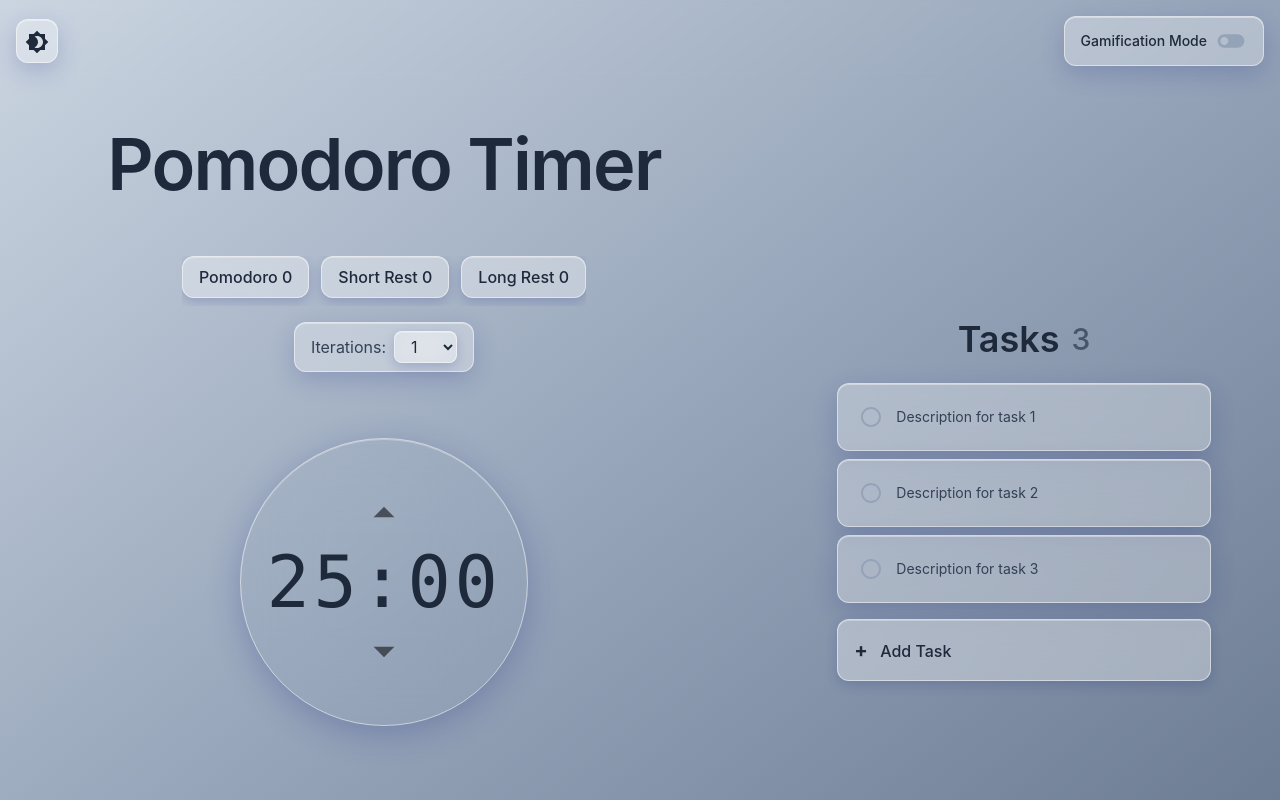
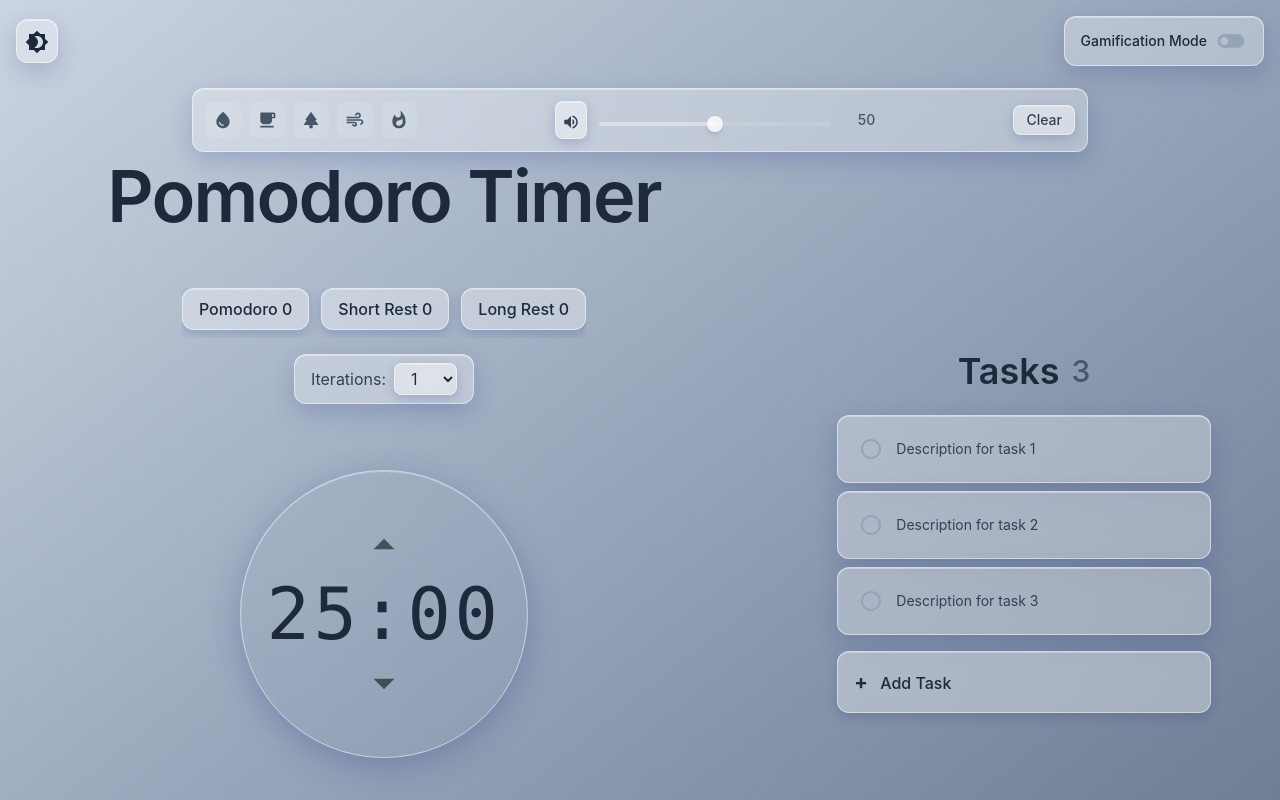
Before and after one commit to ozhayun/PomodoroTimer, a React (Create React App) app: page / in a window 1280 px wide. Shown: the top 800 px of the page. Built offline with nearby package versions, Linux system fonts and the light colour scheme.

Commit message:
working on audio

```diff
--- a/src/App.js
+++ b/src/App.js
@@ -2,6 +2,7 @@ import { useState } from 'react';
 import Pomodoro from './Components/Pomodoro';
 import Tasks from './Components/Tasks';
 import Header from './Components/Header';
+import AmbientSounds from './Components/AmbientSounds';
 
 
 function App() {
@@ -19,10 +20,11 @@ function App() {
   };
 
   return (
-    <div className="flex relative flex-col w-full min-h-screen overflow-x-hidden">
+    <div className="flex overflow-x-hidden relative flex-col w-full min-h-screen">
       <Header isGamificationOn={isGamificationOn} onGamificationToggle={handleGamificationToggle} />
-      <div className="flex flex-col flex-grow pt-16 sm:pt-20 lg:flex-row">
-        <div className="flex flex-col justify-center items-center px-4 pt-4 pb-4 sm:px-6 lg:px-8 lg:w-3/5 lg:py-12">
+      <AmbientSounds />
+      <div className="flex flex-col flex-grow pt-24 sm:pt-28 lg:flex-row">
+        <div className="flex flex-col justify-center items-center px-4 pt-14 pb-4 sm:px-6 lg:px-8 lg:w-3/5 lg:py-12">
           <h1 className="mb-4 text-3xl font-semibold tracking-tight text-center sm:mb-6 sm:text-4xl md:text-5xl lg:text-6xl xl:text-7xl text-slate-800 dark:text-slate-100">
             Pomodoro Timer
           </h1>
--- /dev/null
+++ b/src/Components/AmbientSounds.jsx
@@ -0,0 +1,140 @@
+import React from 'react';
+import WaterDropIcon from '@mui/icons-material/WaterDrop';
+import LocalCafeIcon from '@mui/icons-material/LocalCafe';
+import ParkIcon from '@mui/icons-material/Park';
+import AirIcon from '@mui/icons-material/Air';
+import WhatshotIcon from '@mui/icons-material/Whatshot';
+import VolumeUpIcon from '@mui/icons-material/VolumeUp';
+import VolumeOffIcon from '@mui/icons-material/VolumeOff';
+import { useAmbientSounds } from '../hooks/useAmbientSounds';
+
+const ICON_MAP = {
+  CloudRain: WaterDropIcon,
+  Coffee: LocalCafeIcon,
+  Trees: ParkIcon,
+  Wind: AirIcon,
+  Flame: WhatshotIcon
+};
+
+export const AmbientSounds = () => {
+  const {
+    activeSounds,
+    masterVolume,
+    isMuted,
+    toggleSound,
+    setMasterVolume,
+    toggleMute,
+    stopAll,
+    SOUND_CONFIG
+  } = useAmbientSounds();
+
+  const handleVolumeChange = (e) => {
+    const newVolume = parseFloat(e.target.value);
+    setMasterVolume(newVolume);
+    if (isMuted && newVolume > 0) {
+      // Automatically unmute when volume is increased
+      toggleMute();
+    }
+  };
+
+  return (
+    <div className="fixed right-0 left-0 top-16 z-40 px-4 py-5 pointer-events-none lg:py-2 sm:top-20 sm:px-6">
+      <div className="glass-card rounded-xl p-2 sm:p-3 backdrop-blur-[15px] border border-white/50 dark:border-white/20 pointer-events-auto max-w-4xl mx-auto">
+        <div className="flex gap-2 justify-between items-center sm:gap-3">
+          {/* Sound Icons Row */}
+          <div className="flex items-center gap-1.5 sm:gap-2 flex-shrink-0">
+            {Object.entries(SOUND_CONFIG).map(([soundKey, config]) => {
+              const IconComponent = ICON_MAP[config.icon];
+              const isActive = activeSounds[soundKey];
+
+              return (
+                <button
+                  key={soundKey}
+                  onClick={() => toggleSound(soundKey)}
+                  className={`
+                    relative flex items-center justify-center p-1.5 sm:p-2 rounded-lg transition-all duration-300 ease-in-out
+                    ${isActive
+                      ? 'glass-button bg-white/40 dark:bg-white/10 shadow-md scale-105'
+                      : 'bg-white/10 dark:bg-white/5 hover:bg-white/20 dark:hover:bg-white/10'
+                    }
+                    hover:scale-110 active:scale-95
+                  `}
+                  aria-label={`Toggle ${soundKey} sound`}
+                >
+                  <IconComponent
+                    sx={{ fontSize: { xs: 18, sm: 20 } }}
+                    className={`
+                      transition-all duration-300
+                      ${isActive
+                        ? 'drop-shadow-sm text-slate-800 dark:text-slate-100'
+                        : 'text-slate-600 dark:text-slate-400'
+                      }
+                    `}
+                  />
+                  {isActive && (
+                    <div className="absolute -top-0.5 -right-0.5 w-1.5 h-1.5 rounded-full bg-slate-600 dark:bg-slate-400 animate-pulse" />
+                  )}
+                </button>
+              );
+            })}
+          </div>
+
+          {/* Volume Control */}
+          <div className="flex flex-grow gap-2 items-center max-w-xs sm:gap-3">
+            <button
+              onClick={toggleMute}
+              className="flex-shrink-0 p-1 sm:p-1.5 rounded-lg transition-all duration-200 glass-button hover:scale-105 active:scale-95"
+              aria-label={isMuted ? 'Unmute' : 'Mute'}
+            >
+              {isMuted ? (
+                <VolumeOffIcon sx={{ fontSize: { xs: 16, sm: 18 } }} className="text-slate-600 dark:text-slate-400" />
+              ) : (
+                <VolumeUpIcon sx={{ fontSize: { xs: 16, sm: 18 } }} className="text-slate-700 dark:text-slate-300" />
+              )}
+            </button>
+
+            <div className="flex-grow">
+              <input
+                type="range"
+                min="0"
+                max="1"
+                step="0.01"
+                value={masterVolume}
+                onChange={handleVolumeChange}
+                className="
+                  w-full h-0.5 sm:h-1 bg-white/20 dark:bg-white/10 rounded-full appearance-none cursor-pointer
+                  [&::-webkit-slider-thumb]:appearance-none [&::-webkit-slider-thumb]:w-3 [&::-webkit-slider-thumb]:h-3
+                  [&::-webkit-slider-thumb]:rounded-full [&::-webkit-slider-thumb]:bg-white/80 [&::-webkit-slider-thumb]:shadow-md
+                  [&::-webkit-slider-thumb]:transition-all [&::-webkit-slider-thumb]:duration-200 [&::-webkit-slider-thumb]:hover:scale-125
+                  [&::-moz-range-thumb]:w-3 [&::-moz-range-thumb]:h-3 [&::-moz-range-thumb]:rounded-full
+                  [&::-moz-range-thumb]:bg-white/80 [&::-moz-range-thumb]:border-0 [&::-moz-range-thumb]:shadow-md
+                  [&::-moz-range-thumb]:cursor-pointer [&::-moz-range-thumb]:transition-all [&::-moz-range-thumb]:duration-200
+                  [&::-moz-range-track]:bg-transparent
+                  sm:[&::-webkit-slider-thumb]:w-4 sm:[&::-webkit-slider-thumb]:h-4
+                  sm:[&::-moz-range-thumb]:w-4 sm:[&::-moz-range-thumb]:h-4
+                "
+                style={{
+                  background: `linear-gradient(to right, rgba(255, 255, 255, 0.4) 0%, rgba(255, 255, 255, 0.4) ${masterVolume * 100}%, rgba(255, 255, 255, 0.1) ${masterVolume * 100}%, rgba(255, 255, 255, 0.1) 100%)`
+                }}
+              />
+            </div>
+
+            <span className="flex-shrink-0 w-6 text-xs font-medium text-right text-slate-600 dark:text-slate-400 sm:text-sm sm:w-8">
+              {Math.round(masterVolume * 100)}
+            </span>
+          </div>
+
+          {/* Clear All Button */}
+          <button
+            onClick={stopAll}
+            className="flex-shrink-0 px-2 py-1 text-xs font-medium rounded-lg transition-all duration-200 glass-button text-slate-700 dark:text-slate-300 hover:scale-105 active:scale-95 sm:px-3 sm:text-sm"
+          >
+            Clear
+          </button>
+        </div>
+      </div>
+    </div>
+  );
+};
+
+export default AmbientSounds;
--- /dev/null
+++ b/src/hooks/useAmbientSounds.js
@@ -0,0 +1,123 @@
+import { useState, useEffect, useRef } from 'react';
+
+const SOUND_CONFIG = {
+  rain: { file: '/sounds/rain.mp3', icon: 'CloudRain' },
+  coffee: { file: '/sounds/cafe.mp3', icon: 'Coffee' },
+  forest: { file: '/sounds/forest.mp3', icon: 'Trees' },
+  whiteNoise: { file: '/sounds/whitenoise.mp3', icon: 'Wind' },
+  fire: { file: '/sounds/fire.mp3', icon: 'Flame' }
+};
+
+export const useAmbientSounds = () => {
+  const [activeSounds, setActiveSounds] = useState({});
+  const [masterVolume, setMasterVolume] = useState(() => {
+    const saved = localStorage.getItem('ambientMasterVolume');
+    return saved !== null ? parseFloat(saved) : 0.5;
+  });
+  const [isMuted, setIsMuted] = useState(false);
+  const audioRefs = useRef({});
+
+  // Initialize audio objects for all sounds
+  useEffect(() => {
+    const audioObjects = {};
+    Object.keys(SOUND_CONFIG).forEach(soundKey => {
+      const audio = new Audio(SOUND_CONFIG[soundKey].file);
+      audio.loop = true;
+      audio.volume = 0;
+      audioObjects[soundKey] = audio;
+      audioRefs.current[soundKey] = audio;
+    });
+
+    // Cleanup on unmount
+    return () => {
+      Object.values(audioObjects).forEach(audio => {
+        audio.pause();
+        audio.src = '';
+      });
+    };
+  }, []);
+
+  // Update master volume for all active sounds
+  useEffect(() => {
+    localStorage.setItem('ambientMasterVolume', masterVolume.toString());
+    Object.keys(activeSounds).forEach(soundKey => {
+      if (audioRefs.current[soundKey]) {
+        audioRefs.current[soundKey].volume = isMuted ? 0 : masterVolume;
+      }
+    });
+  }, [masterVolume, isMuted, activeSounds]);
+
+  // Toggle a specific sound
+  const toggleSound = (soundKey) => {
+    const audio = audioRefs.current[soundKey];
+    if (!audio) return;
+
+    setActiveSounds(prev => {
+      const isActive = prev[soundKey];
+
+      if (isActive) {
+        // Stop the sound
+        audio.pause();
+        audio.currentTime = 0;
+        const updated = { ...prev };
+        delete updated[soundKey];
+        return updated;
+      } else {
+        // Start the sound
+        audio.volume = isMuted ? 0 : masterVolume;
+        audio.play().catch(error => {
+          console.error(`Error playing ${soundKey}:`, error);
+        });
+        return { ...prev, [soundKey]: true };
+      }
+    });
+  };
+
+  // Mute all sounds
+  const muteAll = () => {
+    setIsMuted(true);
+    Object.values(audioRefs.current).forEach(audio => {
+      audio.volume = 0;
+    });
+  };
+
+  // Unmute all sounds
+  const unmuteAll = () => {
+    setIsMuted(false);
+    Object.keys(activeSounds).forEach(soundKey => {
+      if (audioRefs.current[soundKey]) {
+        audioRefs.current[soundKey].volume = masterVolume;
+      }
+    });
+  };
+
+  // Toggle mute
+  const toggleMute = () => {
+    if (isMuted) {
+      unmuteAll();
+    } else {
+      muteAll();
+    }
+  };
+
+  // Stop all sounds
+  const stopAll = () => {
+    Object.values(audioRefs.current).forEach(audio => {
+      audio.pause();
+      audio.currentTime = 0;
+    });
+    setActiveSounds({});
+    setIsMuted(false);
+  };
+
+  return {
+    activeSounds,
+    masterVolume,
+    isMuted,
+    toggleSound,
+    setMasterVolume,
+    toggleMute,
+    stopAll,
+    SOUND_CONFIG
+  };
+};
```
Also changed, not shown: 1 other file (tests, documents, lock files or other folders).
